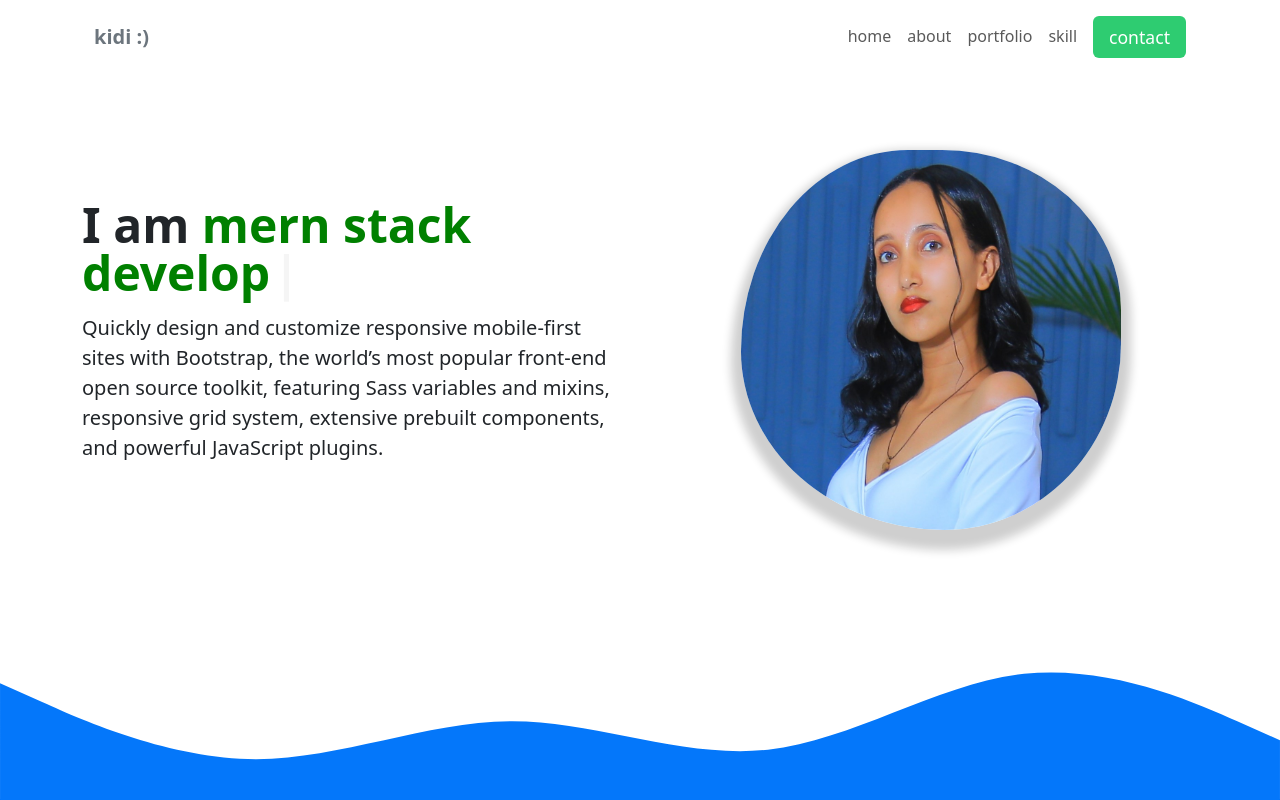
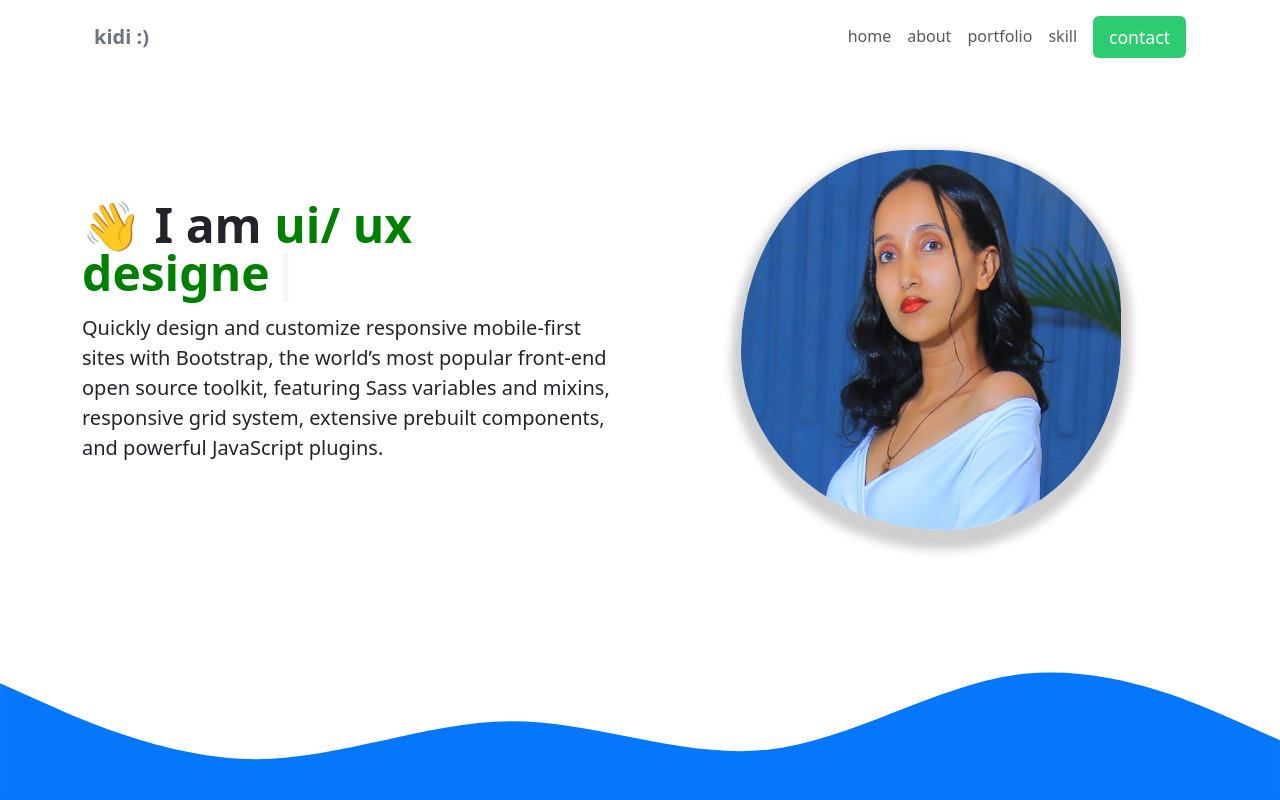
Before and after one commit to AKIDLLkidikifle/portfolio-react.js, a React (Create React App) app: page / in a window 1280 px wide. Shown: the top 800 px of the page. Built offline with nearby package versions, Linux system fonts and the light colour scheme.

Commit message:
add imoji

```diff
--- a/src/components/Hero.js
+++ b/src/components/Hero.js
@@ -5,7 +5,7 @@ function Hero(){
     const [textmk] = useTypewriter({
        words : ["web developer", "ui/ ux designer", "mern stack developer"],
        loop : {},
-       typeSpeed: 100,
+       typeSpeed: 200,
        delaySpeed: 40
     });
 
@@ -17,7 +17,7 @@ function Hero(){
                        <img src="./image/me.JPG" className="d-block mx-lg-auto img-fluid blob" alt="hero" width="700" height="500" loading="lazy" />
                   </div>
                   <div className="col-lg-6">
-                       <h1 className="display-5 fw-bold lh-1 mb-3">I am
+                       <h1 className="display-5 fw-bold lh-1 mb-3">👋 I am
                           <span style={{color:"green"}}>
                               {" " +textmk}
                           </span>
```
